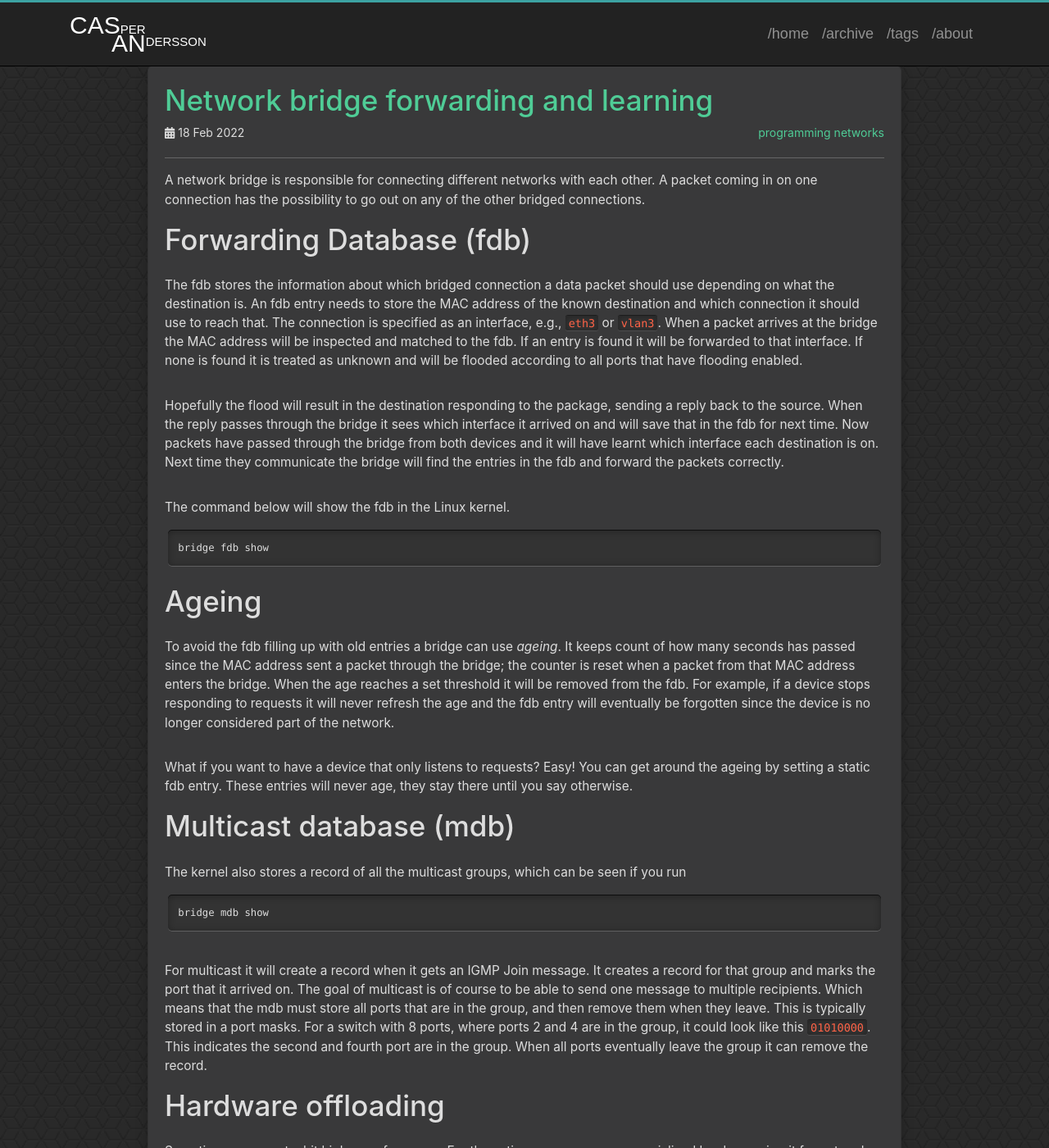
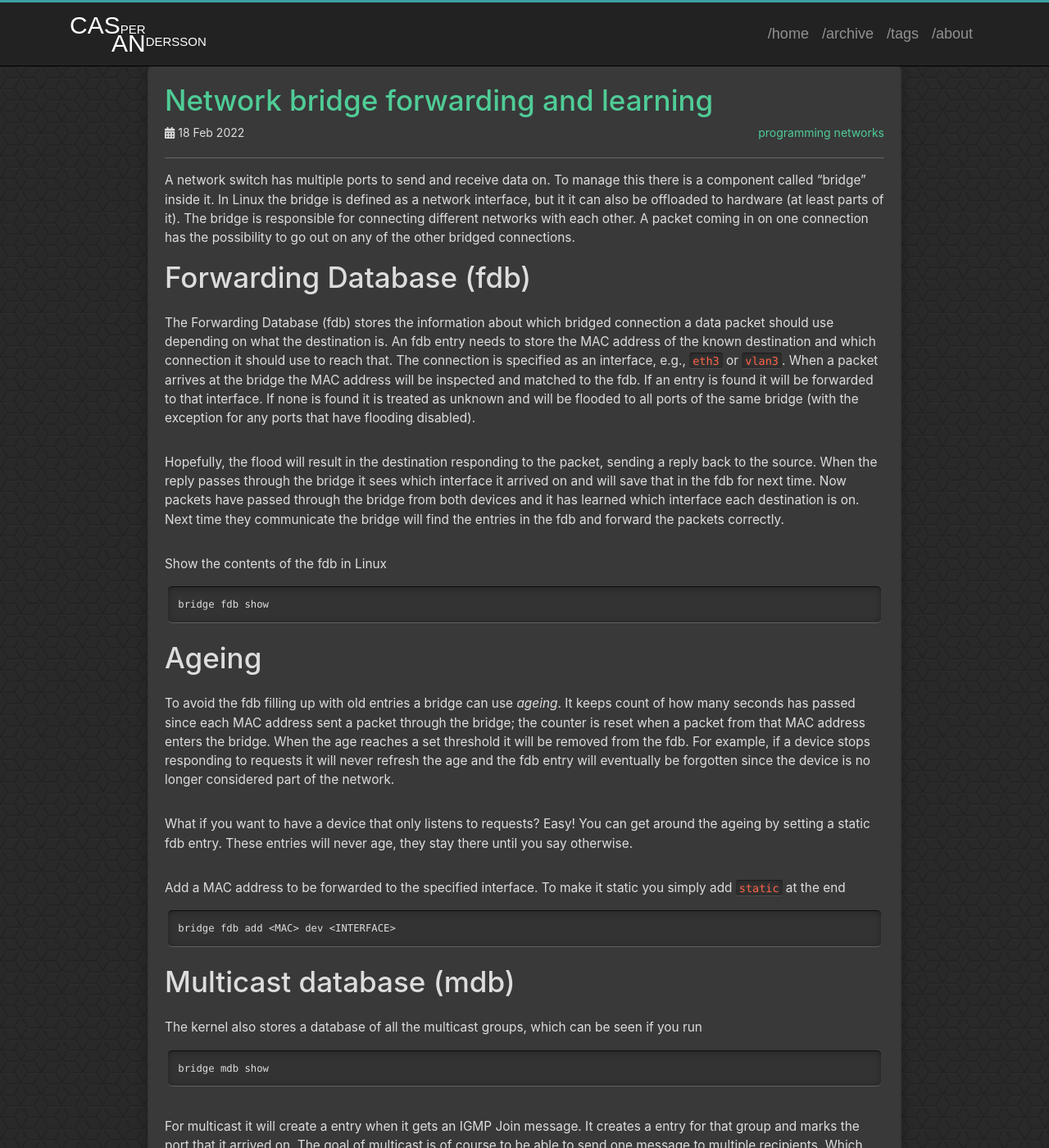
Before and after one commit to cappe987/cappe987.github.io, a Jekyll site: the page built from _posts/2022-02-04-bridge-fdb-mdb.md, in a window 1280 px wide and 1400 px high. Shown: the whole window at 82% size. Built offline with Jekyll 4.4.1, drawn with Linux system fonts in a browser that asks for light colours; some of the changed text lies outside the part shown.

Commit message:
Finished bridge-fdb-mdb

````diff
--- a/_posts/2022-02-04-bridge-fdb-mdb.md
+++ b/_posts/2022-02-04-bridge-fdb-mdb.md
@@ -7,36 +7,86 @@
 published: true
 ---
 
-A network bridge is responsible for connecting different networks with each other. A packet coming in on one connection has the possibility to go out on any of the other bridged connections.
+A network switch has multiple ports to send and receive data on. To manage this
+there is a component called "bridge" inside it. In Linux the bridge is defined
+as a network interface, but it it can also be offloaded to hardware (at least
+parts of it). The bridge is responsible for connecting different networks with
+each other. A packet coming in on one connection has the possibility to go out
+on any of the other bridged connections.
 
 
 # Forwarding Database (fdb)
-The fdb stores the information about which bridged connection a data packet should use depending on what the destination is. An fdb entry needs to store the MAC address of the known destination and which connection it should use to reach that. The connection is specified as an interface, e.g., `eth3` or `vlan3`. When a packet arrives at the bridge the MAC address will be inspected and matched to the fdb. If an entry is found it will be forwarded to that interface. If none is found it is treated as unknown and will be flooded according to all ports that have flooding enabled.
+The Forwarding Database (fdb) stores the information about which bridged
+connection a data packet should use depending on what the destination is. An fdb
+entry needs to store the MAC address of the known destination and which
+connection it should use to reach that. The connection is specified as an
+interface, e.g., `eth3` or `vlan3`. When a packet arrives at the bridge the MAC
+address will be inspected and matched to the fdb. If an entry is found it will
+be forwarded to that interface. If none is found it is treated as unknown and
+will be flooded to all ports of the same bridge (with the exception for any
+ports that have flooding disabled).
 
-Hopefully the flood will result in the destination responding to the package, sending a reply back to the source. When the reply passes through the bridge it sees which interface it arrived on and will save that in the fdb for next time. Now packets have passed through the bridge from both devices and it will have learnt which interface each destination is on. Next time they communicate the bridge will find the entries in the fdb and forward the packets correctly.
+Hopefully, the flood will result in the destination responding to the packet,
+sending a reply back to the source. When the reply passes through the bridge it
+sees which interface it arrived on and will save that in the fdb for next time.
+Now packets have passed through the bridge from both devices and it has learned
+which interface each destination is on. Next time they communicate the bridge
+will find the entries in the fdb and forward the packets correctly.
 
-The command below will show the fdb in the Linux kernel.
-```bash
+Show the contents of the fdb in Linux
+```sh
 bridge fdb show
 ```
 
 # Ageing
-To avoid the fdb filling up with old entries a bridge can use *ageing*. It keeps count of how many seconds has passed since the MAC address sent a packet through the bridge; the counter is reset when a packet from that MAC address enters the bridge. When the age reaches a set threshold it will be removed from the fdb. For example, if a device stops responding to requests it will never refresh the age and the fdb entry will eventually be forgotten since the device is no longer considered part of the network.
+To avoid the fdb filling up with old entries a bridge can use *ageing*. It
+keeps count of how many seconds has passed since each MAC address sent a packet
+through the bridge; the counter is reset when a packet from that MAC address
+enters the bridge. When the age reaches a set threshold it will be removed from
+the fdb. For example, if a device stops responding to requests it will never
+refresh the age and the fdb entry will eventually be forgotten since the device
+is no longer considered part of the network.
 
-What if you want to have a device that only listens to requests? Easy! You can get around the ageing by setting a static fdb entry. These entries will never age, they stay there until you say otherwise.
+What if you want to have a device that only listens to requests? Easy! You can
+get around the ageing by setting a static fdb entry. These entries will never
+age, they stay there until you say otherwise.
+
+Add a MAC address to be forwarded to the specified interface. To make it static
+you simply add `static` at the end
+```sh
+bridge fdb add <MAC> dev <INTERFACE>
+```
 
 # Multicast database (mdb)
-The kernel also stores a record of all the multicast groups, which can be seen if you run
-```bash
+The kernel also stores a database of all the multicast groups, which can be seen
+if you run
+```sh
 bridge mdb show
 ```
 
-For multicast it will create a record when it gets an IGMP Join message. It creates a record for that group and marks the port that it arrived on. The goal of multicast is of course to be able to send one message to multiple recipients. Which means that the mdb must store all ports that are in the group, and then remove them when they leave. This is typically stored in a port masks. For a switch with 8 ports, where ports 2 and 4 are in the group, it could look like this `01010000`. This indicates the second and fourth port are in the group. When all ports eventually leave the group it can remove the record.
+For multicast it will create a entry when it gets an IGMP Join message. It
+creates a entry for that group and marks the port that it arrived on. The goal
+of multicast is of course to be able to send one message to multiple
+recipients. Which means that the mdb must store all ports that are in the
+group, and then remove them when they leave. This is typically stored in a port
+masks. For a switch with 8 ports, where ports 2 and 4 are in the group, it
+could look like this `01010000`. This indicates the second and fourth port are
+in the group. When all ports eventually leave the group it can remove the
+entry.
 
 # Hardware offloading
-Sometimes you want a bit higher performance. For those times you can use a specialized hardware circuit for network switching. You get less load on your CPU and higher throughput because the packets are switched directly in the hardware and never touches the CPU. One drawback of this is that the hardware only has the features it was built with. If you ever lack some feature you can't simply write some code for it. But it usually comes with at least some common features, such as its own fdb and mdb that are stored in its own internal memory.
+Sometimes you want a bit higher performance. For those times you can use a
+specialized hardware circuit for network switching. You get less load on your
+CPU and higher throughput because the packets are switched directly in the
+hardware and never touches the CPU. One drawback of this is that the hardware
+only has the features it was built with. If you ever lack some feature you
+can't simply write some code for it. But it usually comes with at least some
+common features, such as its own fdb and mdb that are stored in its own
+internal memory.
 
-The fdb and mdb are stored in a table with fast lookup to quickly switch the packets. The table might look something like this (simplified, it will usually contain more information, eg., age and if it is static or not)
+The fdb and mdb are stored in a table with fast lookup to quickly switch the
+packets. The table might look something like this (simplified, it will usually
+contain more information, e.g., age and if it is static or not)
 ```
 -------------------------------------------------
 |        MAC        | VLAN | TYPE | DESTINATION |
@@ -46,8 +96,17 @@
 | 01:00:5e:01:02:03 |  2   |  MC  |      1      |
 -------------------------------------------------
 ```
-The type indicates Unicast or Multicast. The unicast entries points at the port it should send the packet to. Multicast, on the other hand, points to an index in another table. This is where the port mask is stored.
+The type indicates Unicast or Multicast. The unicast entries points at the port
+it should send the packet to. Multicast, on the other hand, points to an index
+in another table. This is where the port mask is stored.
 
-Entries to this table can be added if the device driver supports it. Then a entry will be added to both software and hardware, since it goes through software first. All multicast addresses are added through software because that is where the IGMP protocol is handled. Though, some entries may exist in hardware only. This happens when the hardware learns unicast entries.
+Entries to this table can be added if the device driver supports it. Then an
+entry will be added to both software and hardware, since it goes through
+software first. All multicast addresses are added through software because that
+is where the IGMP protocol is handled. Though, some entries may exist in
+hardware only. This happens when the hardware learns unicast entries.
 
-This has been a little summary of what I have learnt at work recently. Thanks for reading!
+These are all things the bridge manages, whether it is a software defined bridge
+,like the one in Linux, or if it has been offloaded to a hardware circuit. This
+has been a little summary of what I have learned at work recently. Thanks for
+reading!
````
